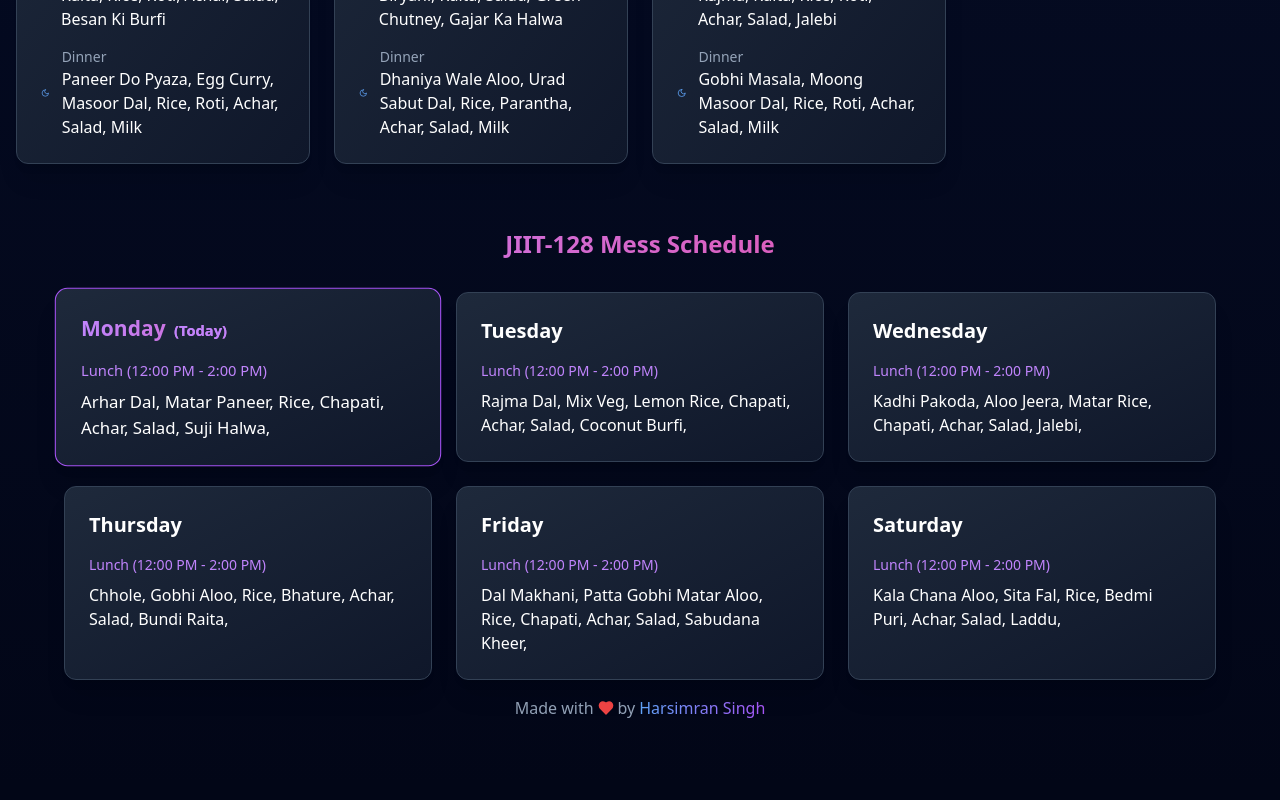
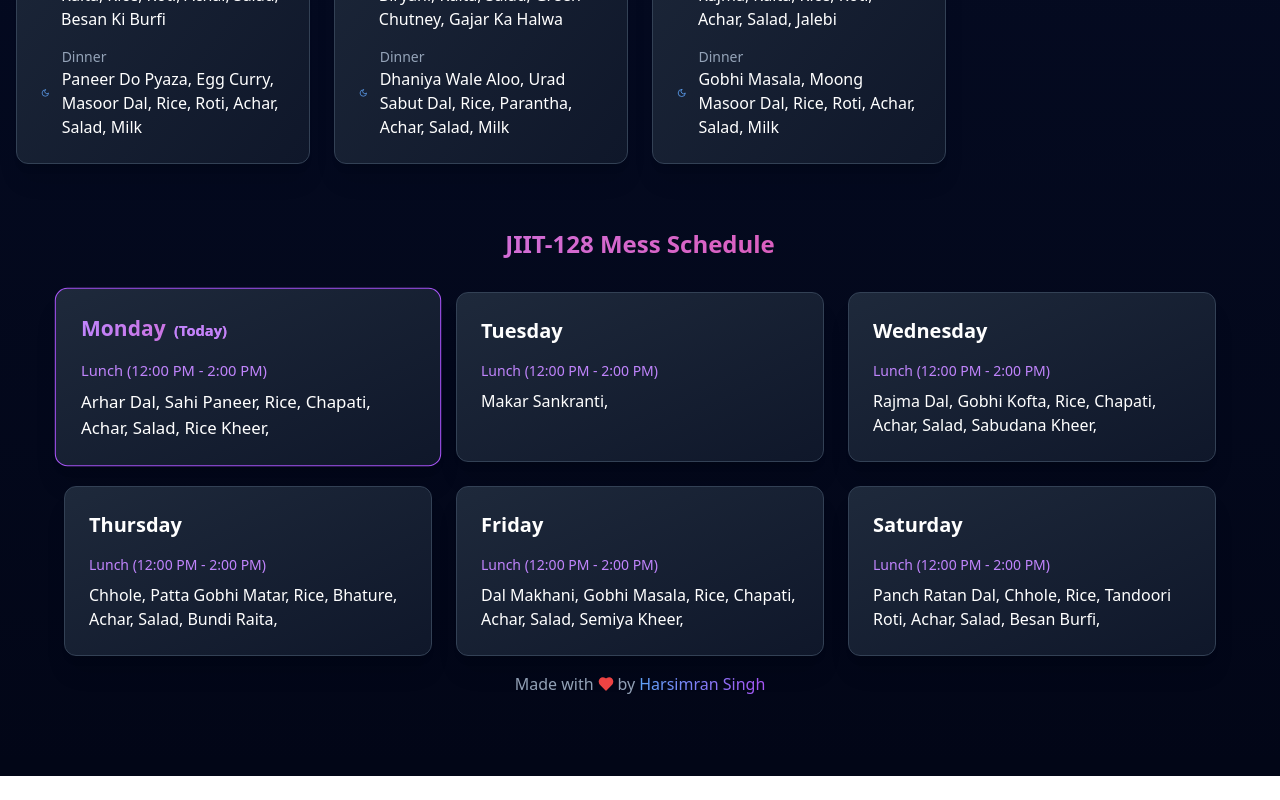
Before and after one commit to Harsimran-singh-7765/JIIT-MESS-SCHEDULE, a React (Vite) app: page / in a window 1280 px wide. Shown: the part 1156-1956 px from the top of the page. After the commit the page ends 1932 px from the top, so only its background shows below. Built offline with nearby package versions, Linux system fonts and the light colour scheme.

Commit message:
Update timetable128.ts

```diff
--- a/src/data/timetable128.ts
+++ b/src/data/timetable128.ts
@@ -1,8 +1,8 @@
 export const timetable128Data = {
-  Monday: 'Arhar Dal, Matar Paneer, Rice, Chapati, Achar, Salad, Suji Halwa,',
-  Tuesday: 'Rajma Dal, Mix Veg, Lemon Rice, Chapati, Achar, Salad, Coconut Burfi,',
-  Wednesday: 'Kadhi Pakoda, Aloo Jeera, Matar Rice, Chapati, Achar, Salad, Jalebi,',
-  Thursday: 'Chhole, Gobhi Aloo, Rice, Bhature, Achar, Salad, Bundi Raita,',
-  Friday: 'Dal Makhani, Patta Gobhi Matar Aloo, Rice, Chapati, Achar, Salad, Sabudana Kheer,',
-  Saturday: 'Kala Chana Aloo, Sita Fal, Rice, Bedmi Puri, Achar, Salad, Laddu,'
+  Monday: 'Arhar Dal, Sahi Paneer, Rice, Chapati, Achar, Salad, Rice Kheer,',
+  Tuesday: 'Makar Sankranti,',
+  Wednesday: 'Rajma Dal, Gobhi Kofta, Rice, Chapati, Achar, Salad, Sabudana Kheer,',
+  Thursday: 'Chhole, Patta Gobhi Matar, Rice, Bhature, Achar, Salad, Bundi Raita,',
+  Friday: 'Dal Makhani, Gobhi Masala, Rice, Chapati, Achar, Salad, Semiya Kheer,',
+  Saturday: 'Panch Ratan Dal, Chhole, Rice, Tandoori Roti, Achar, Salad, Besan Burfi,'
 };
```
